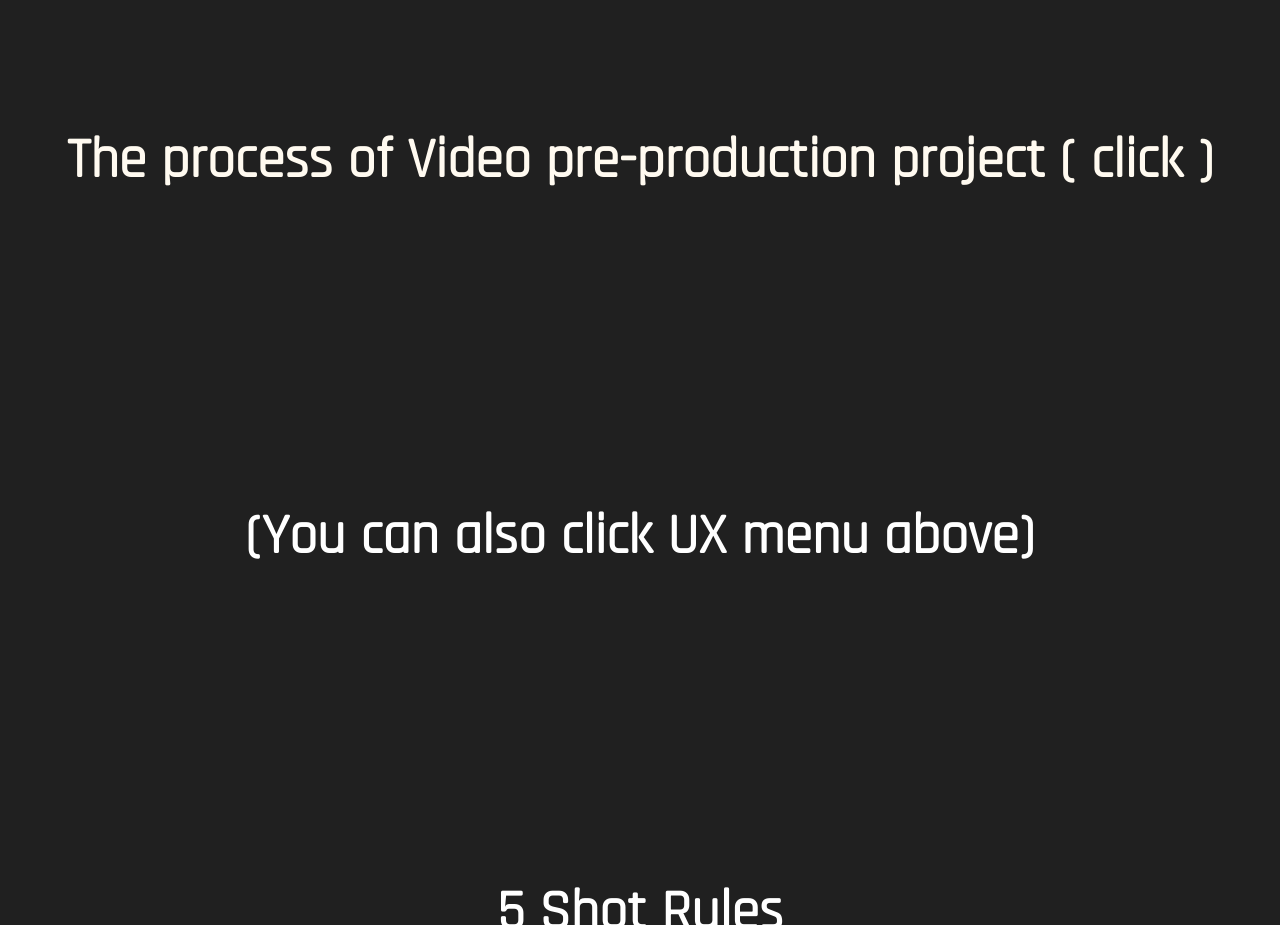
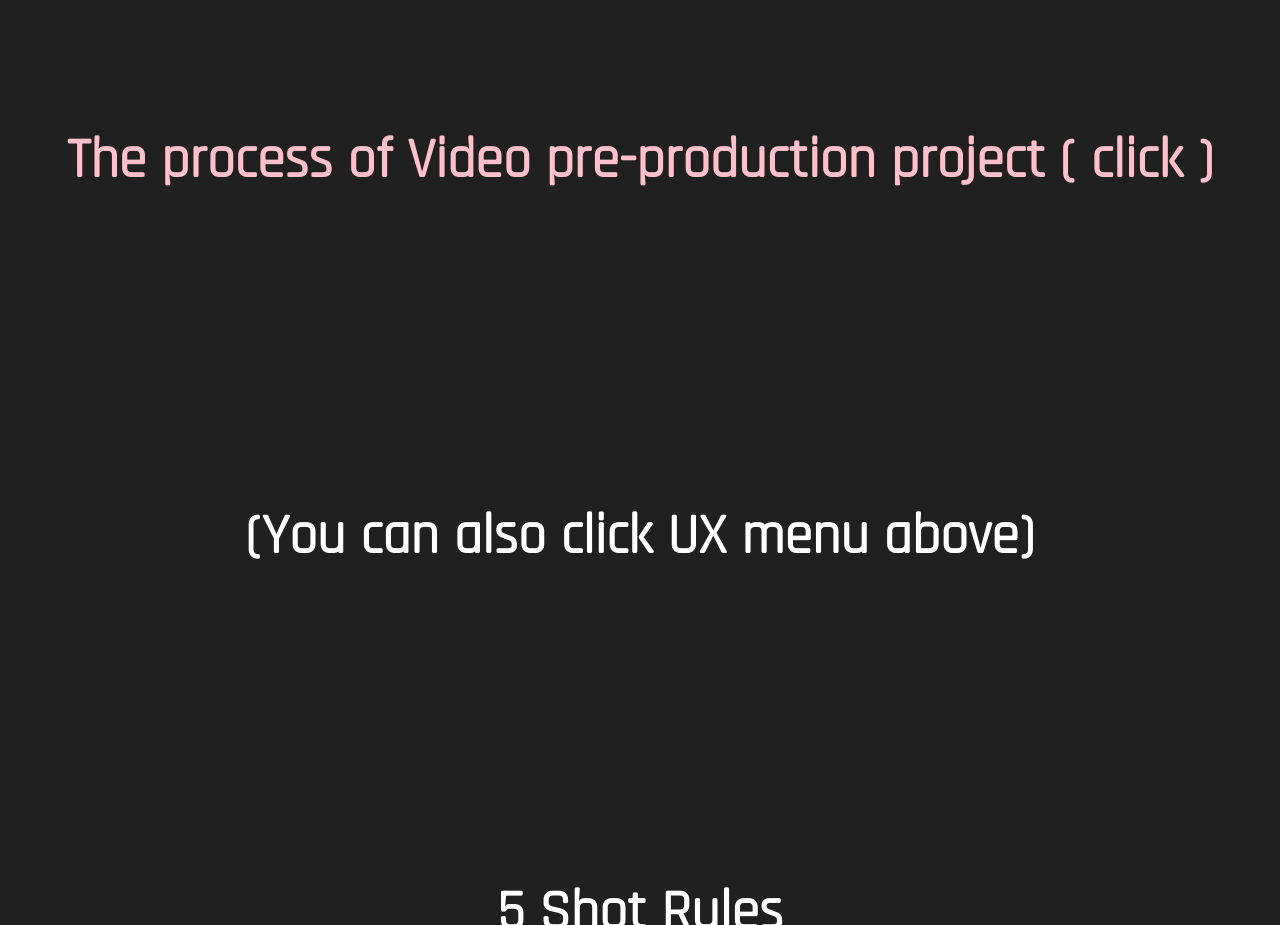
Before and after one commit to nyanyajjang/portfoliolol, a plain HTML site: page video.html in a window 1280 px wide. Shown: the part 5800-6725 px from the top of the page. Drawn offline with nearby package versions, Linux system fonts and the light colour scheme; some icons are missing; a web font is replaced by a local one.

Commit message:
reupload

```diff
--- a/video.html
+++ b/video.html
@@ -94,7 +94,7 @@
                         </div>
 
         <div class="uxone">
-        <div><h1><a href="https://uxfol.io/project/04b7f662/Video-pre-production-project" style="text-decoration: none, color: pink">The process of Video pre-production project ( click )</a></h1></div>
+        <div><h1><a href="https://uxfol.io/project/04b7f662/Video-pre-production-project" style="text-decoration: none; color: pink">The process of Video pre-production project ( click )</a></h1></div>
         <h1>(You can also click UX menu above)</h1>
         </div>
 
```
